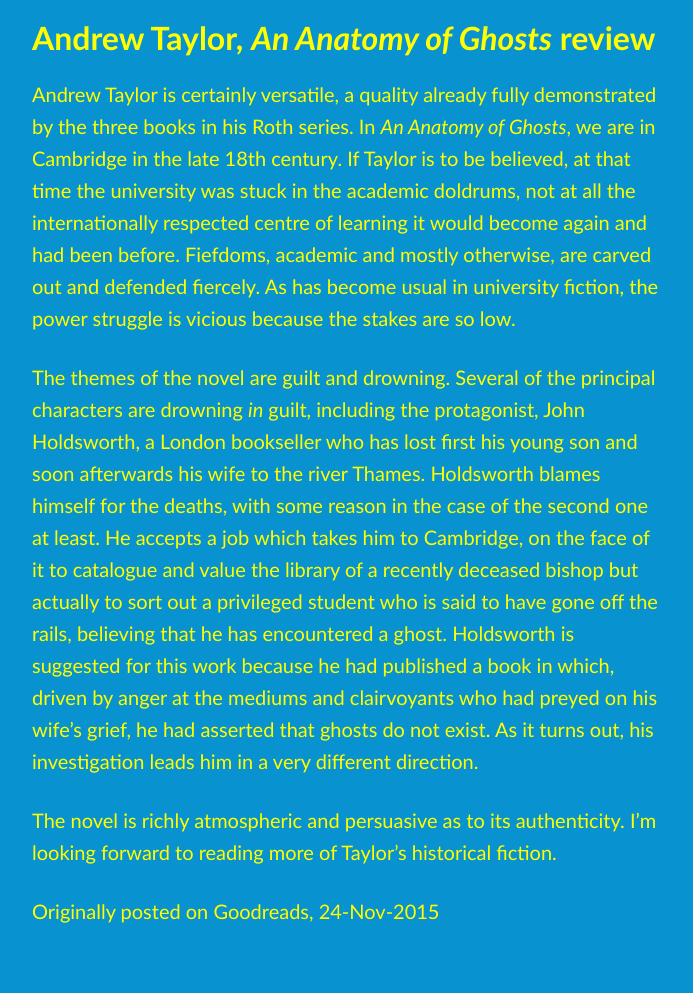
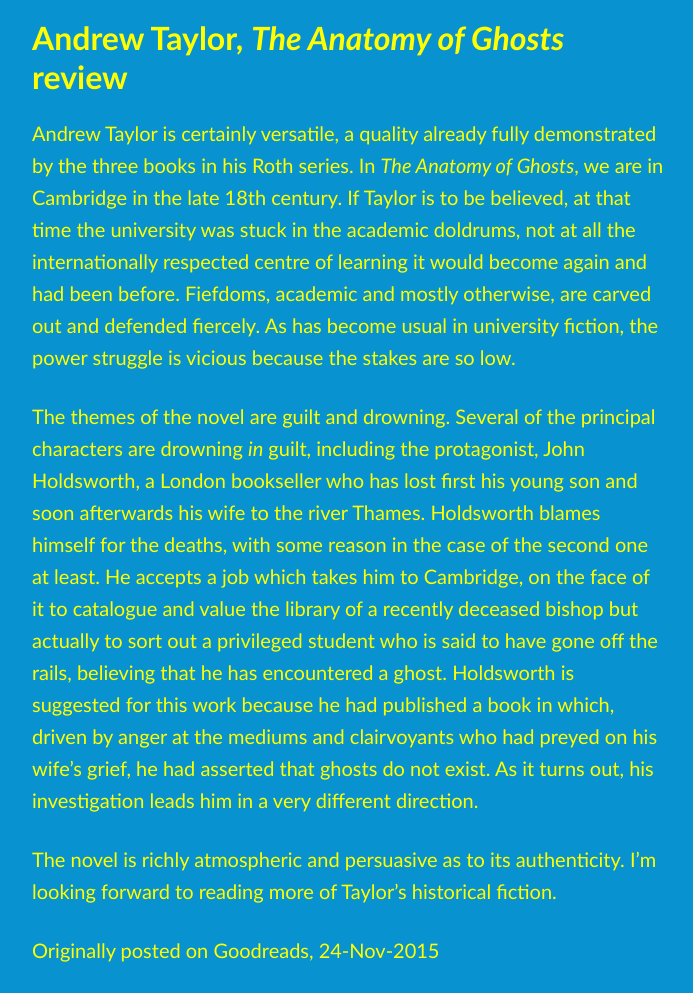
Before and after one commit to artkavanagh/github.io, a Jekyll site: the page andrew-taylor-anatomy-ghosts.html, which Jekyll copies as it is, in a window 1280 px wide, cut to the strip 589-1582 px from the top of the page. Shown: the whole strip, without its empty margins (292-985 px from the left). Built offline with Jekyll 4.4.1, drawn with Linux system fonts in a browser that asks for light colours; before the commit the page ends 1543 px from its top, so only the background shows below that.

Commit message:
Update andrew-taylor-anatomy-ghosts.html

```diff
--- a/andrew-taylor-anatomy-ghosts.html
+++ b/andrew-taylor-anatomy-ghosts.html
@@ -2,7 +2,7 @@
 <html>
 <head>
 	<meta charset="UTF-8">
-	<title>Andrew Taylor An Anatomy of Ghosts review </title>
+	<title>Andrew Taylor The Anatomy of Ghosts review </title>
 	<link rel="stylesheet" type="text/css" href="/assets/css/akstyles.css" />
 </head>
 <body>
@@ -12,9 +12,9 @@
 <hr>
 </header>
 <img src="http://www.eurocrime.co.uk/reviews/TAoGhosts.jpg" class="centre" alt="Anatomy of Ghosts cover image" width="252" height="400" >
-<h1>Andrew Taylor, <cite>An Anatomy of Ghosts</cite> review</h1>
+<h1>Andrew Taylor, <cite>The Anatomy of Ghosts</cite> review</h1>
 
-<p>Andrew Taylor is certainly versatile, a quality already fully demonstrated by the three books in his Roth series. In <cite>An Anatomy of Ghosts</cite>, we are in Cambridge in the late 18th century. If Taylor is to be believed, at that time the university was stuck in the academic doldrums, not at all the internationally respected centre of learning it would become again and had been before. Fiefdoms, academic and mostly otherwise, are carved out and defended fiercely. As has become usual in university fiction, the power struggle is vicious because the stakes are so low.</p>
+<p>Andrew Taylor is certainly versatile, a quality already fully demonstrated by the three books in his Roth series. In <cite>The Anatomy of Ghosts</cite>, we are in Cambridge in the late 18th century. If Taylor is to be believed, at that time the university was stuck in the academic doldrums, not at all the internationally respected centre of learning it would become again and had been before. Fiefdoms, academic and mostly otherwise, are carved out and defended fiercely. As has become usual in university fiction, the power struggle is vicious because the stakes are so low.</p>
 
 <p>The themes of the novel are guilt and drowning. Several of the principal characters are drowning <em>in</em> guilt, including the protagonist, John Holdsworth, a London bookseller who has lost first his young son and soon afterwards his wife to the river Thames. Holdsworth blames himself for the deaths, with some reason in the case of the second one at least. He accepts a job which takes him to Cambridge, on the face of it to catalogue and value the library of a recently deceased bishop but actually to sort out a privileged student who is said to have gone off the rails, believing that he has encountered a ghost. Holdsworth is suggested for this work because he had published a book in which, driven by anger at the mediums and clairvoyants who had preyed on his wife’s grief, he had asserted that ghosts do not exist. As it turns out, his investigation leads him in a very different direction.</p>
 
```
